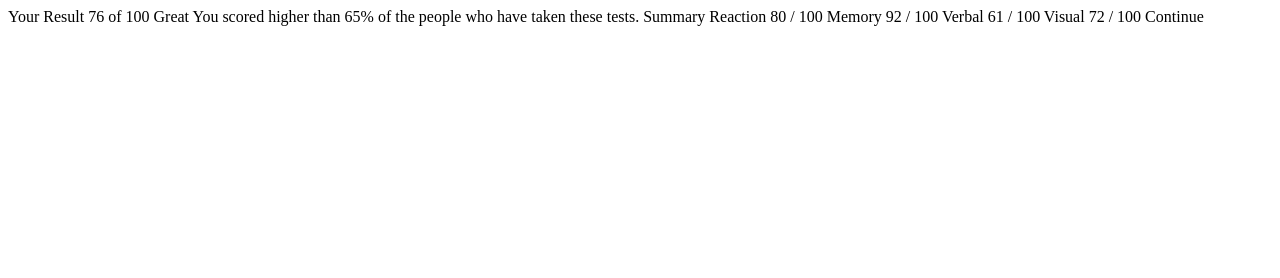
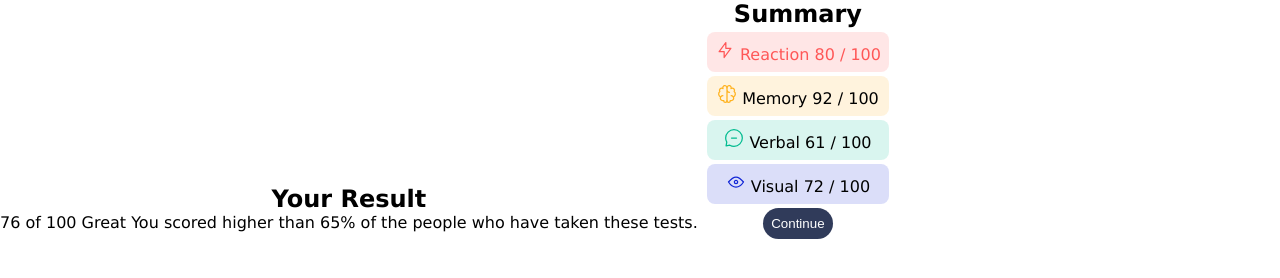
Before and after one commit to Wakinki/results-summary-component-main, a plain HTML site: page index.html in a window 1280 px wide. Drawn offline with Linux system fonts and the light colour scheme; files whose address does not match are found by name.

Commit message:
Changes to style

```diff
--- /dev/null
+++ b/css/style.css
@@ -0,0 +1,66 @@
+@import url(F:\___________=_Soubory_=\Frontendmentor\results-summary-component-main\assets\fonts\static\HankenGrotesk-Bold.ttf);
+@import url(F:\___________=_Soubory_=\Frontendmentor\results-summary-component-main\assets\fonts\static\HankenGrotesk-ExtraBold.ttf);
+@import url(F:\___________=_Soubory_=\Frontendmentor\results-summary-component-main\assets\fonts\static\HankenGrotesk-Medium.ttf);
+
+* {
+      margin: 0;
+      padding: 0;
+      box-sizing: border-box;
+}
+
+body {
+      display: inline-block;
+      font-family: Verdana, Geneva, Tahoma, sans-serif;
+      text-align: center;
+     /*  padding: 5% 30%; */
+}
+
+section {
+      display: inline-block;
+}
+
+button {
+      background-color: hsl(224, 30%, 27%);
+      color: hsl(0, 0%, 100%);
+      border: none;
+      padding: 0.5rem;
+      border-radius: 1rem;
+}
+
+li {
+      list-style-type: none;
+}
+
+.reaction {
+      padding: 0.5rem;
+      margin: 0.25rem;
+      background-color: hsla(0, 100%, 67%, 0.15);
+      border-radius: 0.5em;
+      color:hsl(0, 100%, 67%);
+}
+
+.memory {
+      padding: 0.5rem;
+      margin: 0.25rem;
+      background-color: hsla(39, 100%, 56%, 0.15);
+      border-radius: 0.5em;
+}
+
+.verbal  {
+      padding: 0.5rem;
+      margin: 0.25rem;
+      background-color: hsla(166, 100%, 37%, 0.15);
+      border-radius: 0.5em;
+}
+
+.visual {
+      padding: 0.5rem;
+      margin: 0.25rem;
+      background-color: hsla(234, 85%, 45%, 0.15);
+      border-radius: 0.5em;
+}
+
+li p {
+      display: inline-block;
+
+}
--- a/index.html
+++ b/index.html
@@ -11,7 +11,7 @@
       sizes="32x32"
       href="./assets/images/favicon-32x32.png"
     />
-
+    <link rel="stylesheet" href="css/style.css" />
     <title>Frontend Mentor | Results summary component</title>
 
     <!-- Feel free to remove these styles or customise in your own stylesheet 👍 -->
@@ -26,9 +26,33 @@
     </style>
   </head>
   <body>
-    Your Result 76 of 100 Great You scored higher than 65% of the people who
-    have taken these tests. Summary Reaction 80 / 100 Memory 92 / 100 Verbal 61
-    / 100 Visual 72 / 100 Continue
+    <section>
+      <h2>Your Result</h2>
+      76 of 100 Great You scored higher than 65% of the people who have taken
+      these tests.
+    </section>
+    <section>
+      <h2>Summary</h2>
+      <ul>
+        <li class="reaction">
+          <img src="assets\images\icon-reaction.svg" alt="" />
+          <p>Reaction 80 / 100</p>
+        </li>
+        <li class="memory">
+          <img src="assets\images\icon-memory.svg" alt="" />
+          <p>Memory 92 / 100</p>
+        </li>
+        <li class="verbal">
+          <img src="assets\images\icon-verbal.svg" alt="" />
+          <p>Verbal 61 / 100</p>
+        </li>
+        <li class="visual">
+          <img src="assets\images\icon-visual.svg" alt="" />
+          <p>Visual 72 / 100</p>
+        </li>
+      </ul>
+      <button>Continue</button>
+    </section>
 
     <!-- <div class="attribution">
     Challenge by <a href="https://www.frontendmentor.io?ref=challenge" target="_blank">Frontend Mentor</a>.
--- a/style.css
+++ /dev/null
@@ -1,8 +0,0 @@
-* {
-      margin: 0;
-      padding: 0;
-}
-
-body {
-
-}
```
